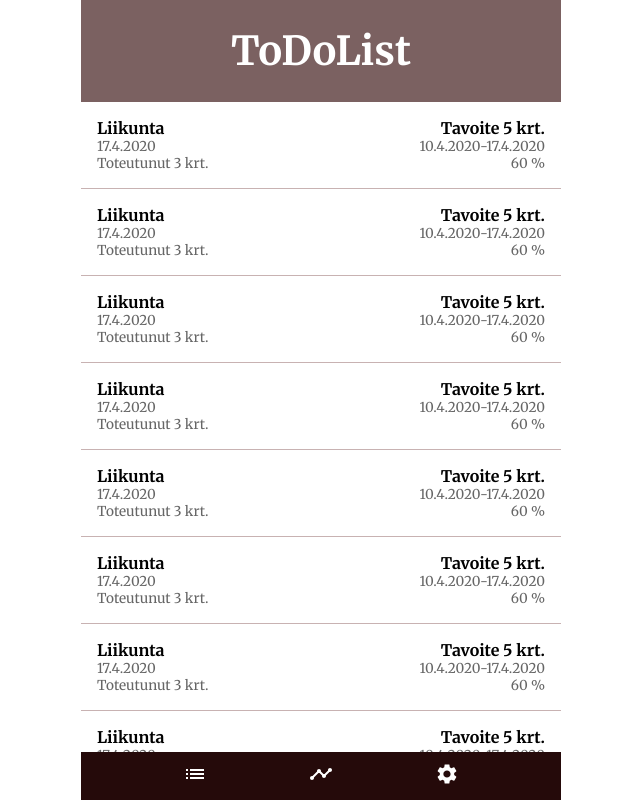
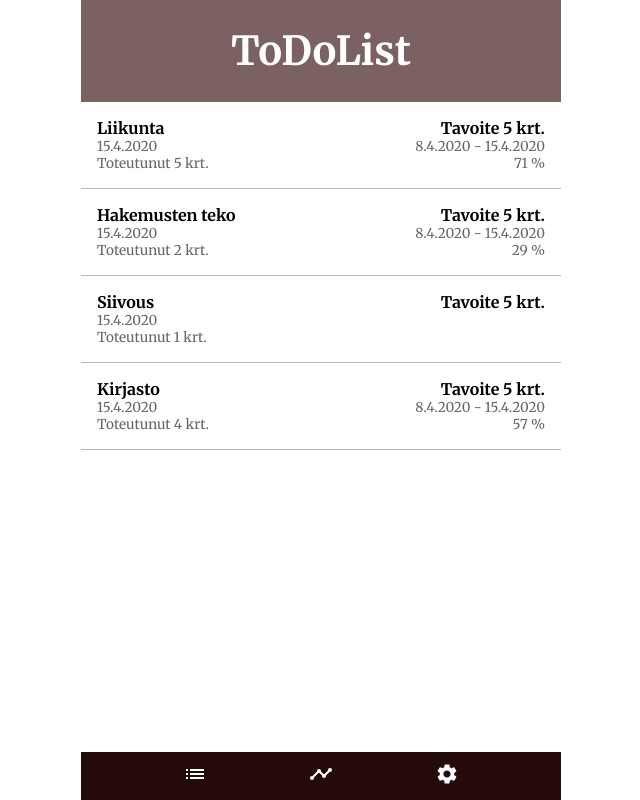
Before and after one commit to koodiopiskelijaSNS/todolist, a React (Create React App) app: page / in a window 1280 px wide. Shown: the whole page, without its empty margins (319-959 px from the left). Built offline with nearby package versions, Linux system fonts and the light colour scheme.

Commit message:
State lifted to App component

```diff
--- a/package.json
+++ b/package.json
@@ -8,6 +8,7 @@
     "@testing-library/jest-dom": "^4.2.4",
     "@testing-library/react": "^9.3.2",
     "@testing-library/user-event": "^7.1.2",
+    "moment": "^2.24.0",
     "react": "^16.13.1",
     "react-dom": "^16.13.1",
     "react-router-dom": "^5.1.2",
--- a/src/App.js
+++ b/src/App.js
@@ -1,6 +1,7 @@
 import React, { Component } from 'react';
 import { BrowserRouter as Router, Route } from 'react-router-dom';
 import './App.css';
+import testdata from './testdata';
 
 import Header from './components/Header/Header';
 import Items from './components/Items/Items';
@@ -9,12 +10,20 @@ import Settings from './components/Settings/Settings';
 import Menu from './components/Menu/Menu';
 
 class App extends Component {
+
+constructor(props) {
+  super(props);
+  this.state = {
+    data: testdata
+  }
+}
+
   render() {
     return (
       <Router>
        <div className="App">
           <Header />
-          <Route path="/" exact component={Items} />
+          <Route path="/" exact render={() => <Items data={this.state.data} />} />
           <Route path="/stats" component={Stats} />
           <Route path="/settings" component={Settings} />
           <Menu />
--- a/src/components/Items/Items.js
+++ b/src/components/Items/Items.js
@@ -3,19 +3,20 @@ import React from 'react';
 import Tehtavalista from '../Tehtavalista/Tehtavalista';
 import Content from '../Content/Content';
 
+
 function Items(props) {
+
+let rows = props.data.map(invoice => {
+  return (
+    <Tehtavalista data={invoice} />
+  );
+ }
+);
+
+
     return (
       <Content>
-        <Tehtavalista />
-        <Tehtavalista />
-        <Tehtavalista />
-        <Tehtavalista />
-        <Tehtavalista />
-        <Tehtavalista />
-        <Tehtavalista />
-        <Tehtavalista />
-        <Tehtavalista />
-        <Tehtavalista />
+        {rows}
    </Content>
     );
   }
--- a/src/components/Tehtavalista/Tehtavalista.js
+++ b/src/components/Tehtavalista/Tehtavalista.js
@@ -1,21 +1,35 @@
 import React from 'react';
+import moment from 'moment';
 
 import './Tehtavalista.css';
 
 function Tehtavalista(props) {
+
+    let takaraja = moment(props.data.takaraja);
+    let kausi = "";
+    let prosentti;
+
+    if (props.data.kaudenalku && props.data.kaudenloppu) {
+      let kaudenalku = moment(props.data.kaudenalku);
+      let kaudenloppu = moment(props.data.kaudenloppu);
+      kausi = kaudenalku.format("D.M.Y") + " - " + kaudenloppu.format("D.M.Y");
+      let paivat = kaudenloppu.diff(kaudenalku, 'days');
+      prosentti = props.data.toteutunut / paivat * 100;
+    }
+
     return (
       <div className="tehtavalista">
         <div className="tehtavalista__rivi">
-          <div className="tehtavalista__tyyppi">Liikunta</div>
-          <div className="tehtavalista__paivat">Tavoite 5 krt.</div>
+          <div className="tehtavalista__tyyppi">{props.data.tyyppi}</div>
+          <div className="tehtavalista__paivat">Tavoite {props.data.paivat} krt.</div>
         </div>
         <div className="tehtavalista__rivi">
-          <div className="tehtavalista__takaraja">17.4.2020</div>
-          <div className="tehtavalista__ajanjakso">10.4.2020-17.4.2020</div>
+          <div className="tehtavalista__takaraja">{takaraja.format("D.M.Y")}</div>
+          <div className="tehtavalista__ajanjakso">{kausi}</div>
         </div>
           <div className="tehtavalista__rivi">
-          <div className="tehtavalista__tila">Toteutunut 3 krt.</div>
-          <div className="tehtavalista__prosentti">60 %</div>
+          <div className="tehtavalista__tila">Toteutunut {props.data.toteutunut} krt.</div>
+          <div className="tehtavalista__prosentti">{prosentti ? prosentti.toFixed(0) + " % " : ""}</div>
         </div>
       </div>
     );
--- /dev/null
+++ b/src/testdata.js
@@ -0,0 +1,32 @@
+const testdata = [
+ { id: "1",
+   tyyppi: 'Liikunta',
+   paivat: 5,
+   takaraja: '2020-04-15',
+   kaudenalku: '2020-04-08',
+   kaudenloppu: '2020-04-15',
+   toteutunut: 5 },
+ { id: "2",
+   tyyppi: 'Hakemusten teko',
+   paivat: 5,
+   takaraja: '2020-04-15',
+   kaudenalku: '2020-04-08',
+   kaudenloppu: '2020-04-15',
+   toteutunut: 2 },
+ { id: "3",
+   tyyppi: 'Siivous',
+   paivat: 5,
+   takaraja: '2020-04-15',
+   kaudenalku: undefined,
+   kaudenloppu: undefined,
+   toteutunut: 1},
+ { id: "4",
+   tyyppi: 'Kirjasto',
+   paivat: 5,
+   takaraja: '2020-04-15',
+   kaudenalku: '2020-04-08',
+   kaudenloppu: '2020-04-15',
+   toteutunut: 4 }
+];
+
+export default testdata;
```
Also changed, not shown: 2 other files (tests, documents, lock files or other folders).
